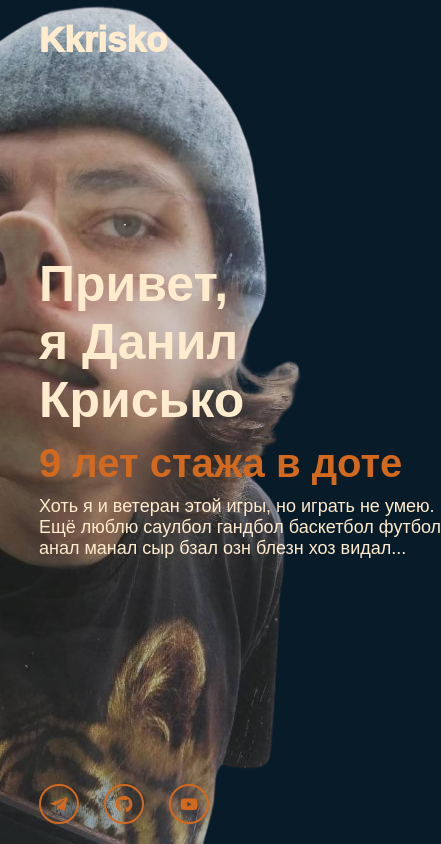
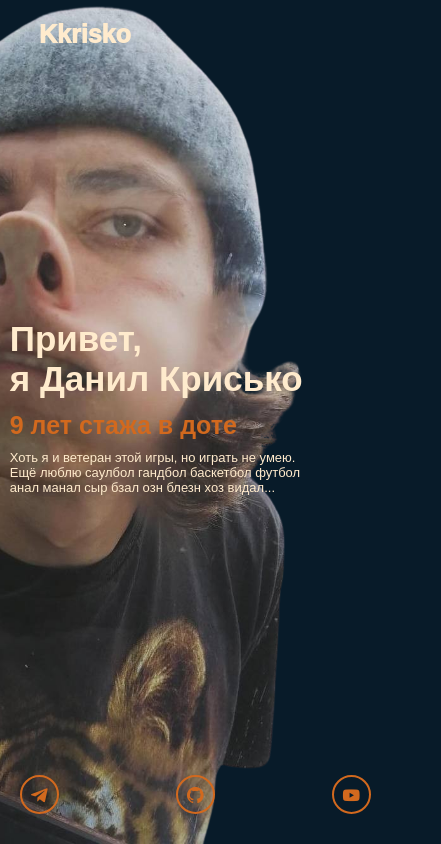
Before and after one commit to dmbrson/mysite, a plain HTML site: page index.html in a window 390 px wide. Shown: the whole page, 441 px wide, since content can reach past the window. Drawn offline with nearby package versions, Linux system fonts and the light colour scheme.

Commit message:
Добавление адаптивности под все устройства

```diff
--- /dev/null
+++ b/css/responsive.css
@@ -0,0 +1,34 @@
+@media (max-width: 768px) {
+    .logo {
+        font-size: 25px;
+    }
+    .home-content h1 {
+        font-size: 35px;
+    }
+    .home-content h3 {
+        font-size: 25px;
+    }
+    .home-content p {
+        font-size: 13px;
+    }
+    #showChorusButton {
+        left: 270px;
+    }
+    .home-sci {
+        bottom: 20px;
+        width: 90%;
+        margin: 10px;
+    }
+    .home-sci a {
+        font-size: 20px;
+        width: 35px;
+        height: 35px;
+    }
+    iframe{
+        width: 300px;
+        height: 220px
+    }
+    .home {
+    padding: 0 2.5%;
+    }
+}
--- a/css/style1.css
+++ b/css/style1.css
@@ -1,7 +1,7 @@
 * {
     margin: 0;
     padding: 0;
-    box-sizing: border-box;
+    box-sizing: revert;
     font-family: 'Poppins', sans-serif;
 }
 
@@ -20,6 +20,7 @@ z-index: 1;
 }
 
 .logo {
+    display: flex;
     font-size: 35px;
     color: blanchedalmond;
     text-decoration: none;
--- a/index.html
+++ b/index.html
@@ -5,8 +5,9 @@
 <meta charset="UTF-8">
 <meta http-equiv="X-UA-Compatible" content="IE=edge">
 <meta name="viewport" content="width=device-width, initial-scale=1.0">
-<title>ssdsd</title>
+<title>Kkrisko</title>
 <link rel="stylesheet" href="css/style1.css">
+<link rel="stylesheet" href="css/responsive.css">
 <link rel="icon" type="img/x-icon" href="img/icon.ico">
 <link href='https://unpkg.com/boxicons@2.1.4/css/boxicons.min.css' rel='stylesheet'>
 </head>
@@ -26,7 +27,7 @@
        <div id="showChorusButton"></div>
     </p>
     <div id="chorus" class="hidden">
-      <iframe width="500" height="250" src="https://www.youtube.com/embed/w5sOmWGYz9o" frameborder="0" allowfullscreen></iframe>
+      <iframe width="450" height="240" src="https://www.youtube.com/embed/w5sOmWGYz9o" frameborder="0" allowfullscreen></iframe>
     </div>
     <div class="home-sci">
       <a href="https://t.me/kkrisko"><i class='bx bxl-telegram'></i></a>
```
Also changed, not shown: 1 other file.
